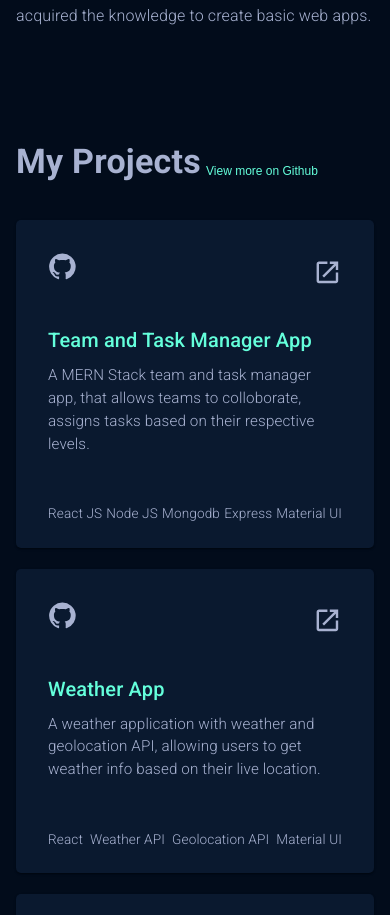
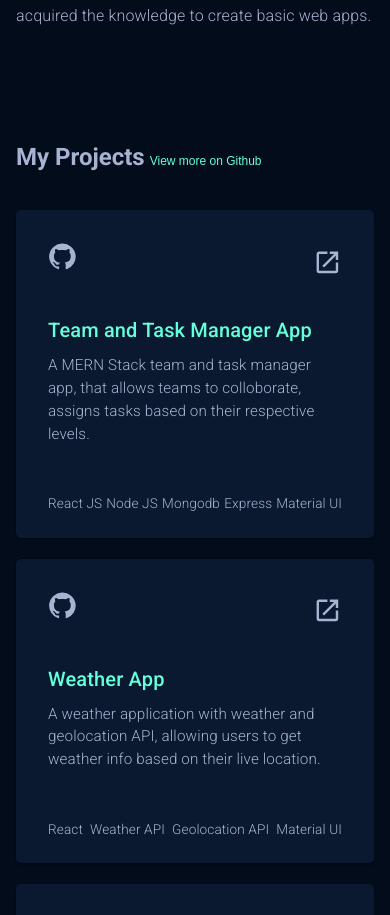
Before and after one commit to JAbsolu/React-portfolio, a React (Create React App) app: page / in a window 390 px wide. Shown: the part 1084-1999 px from the top of the page. Built offline with nearby package versions, Linux system fonts and the light colour scheme.

Commit message:
Update index.jsx in my projects directory, change Typography variant based on screensize

```diff
--- a/src/components/Projects/index.jsx
+++ b/src/components/Projects/index.jsx
@@ -19,7 +19,7 @@ const Projects = () => {
         }}
       >
         <Typography
-          variant="h4"
+          variant={ isMobile ? "h5" : "h4" }
           id={attributes.projects}
           sx={{
             fontWeight: "bold",
```
